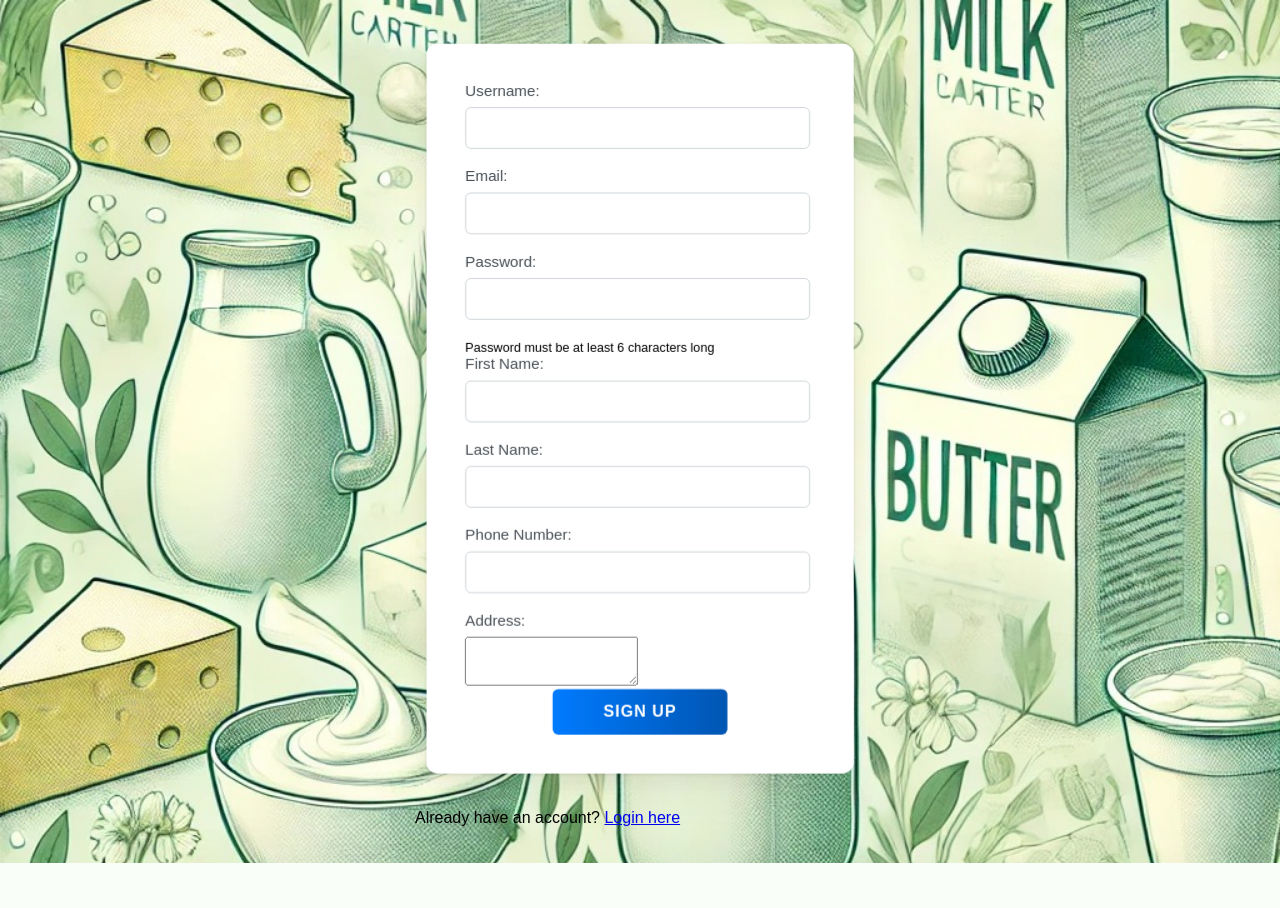
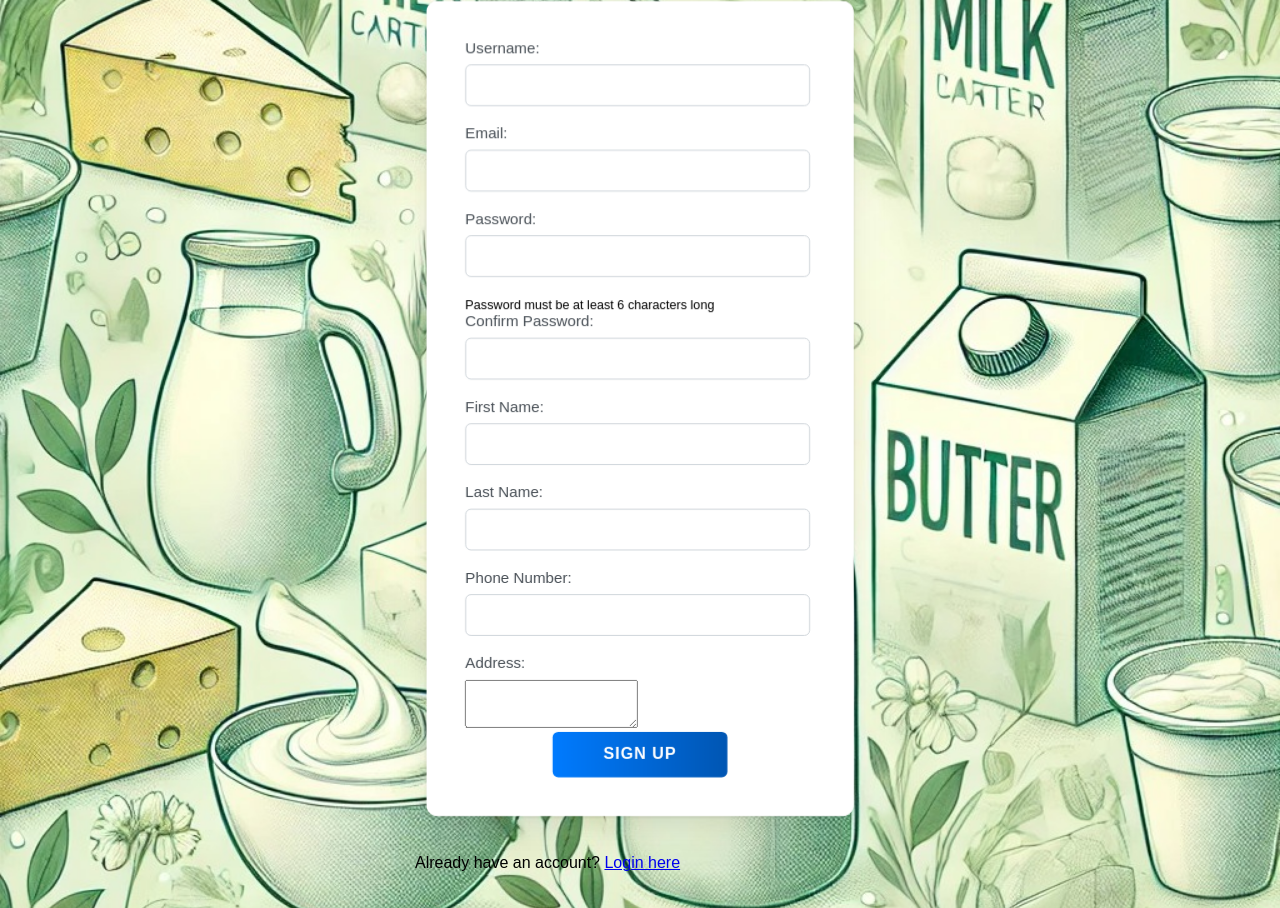
Before and after one commit to udayp2355/dairy_shop, a Flask app: page /signup in a window 1280 px wide. Before the commit the page ends 863 px from the top, so only its background shows below. Run offline with Flask 3, Linux system fonts and the light colour scheme; parts of the project's set-up code (start-up, migrations or seed data) failed here and were passed over; some libraries are stand-ins or nearby versions.

Commit message:
Update signup.html

```diff
--- a/templates/signup.html
+++ b/templates/signup.html
@@ -34,6 +34,17 @@
               minlength="6"
             />
             <small>Password must be at least 6 characters long</small>
+          </div>
+
+          <div class="form-group">
+            <label for="confirm_password">Confirm Password:</label>
+            <input
+              type="password"
+              name="confirm_password"
+              id="confirm_password"
+              required
+              minlength="6"
+            />
           </div>
 
           <div class="form-group">
```
